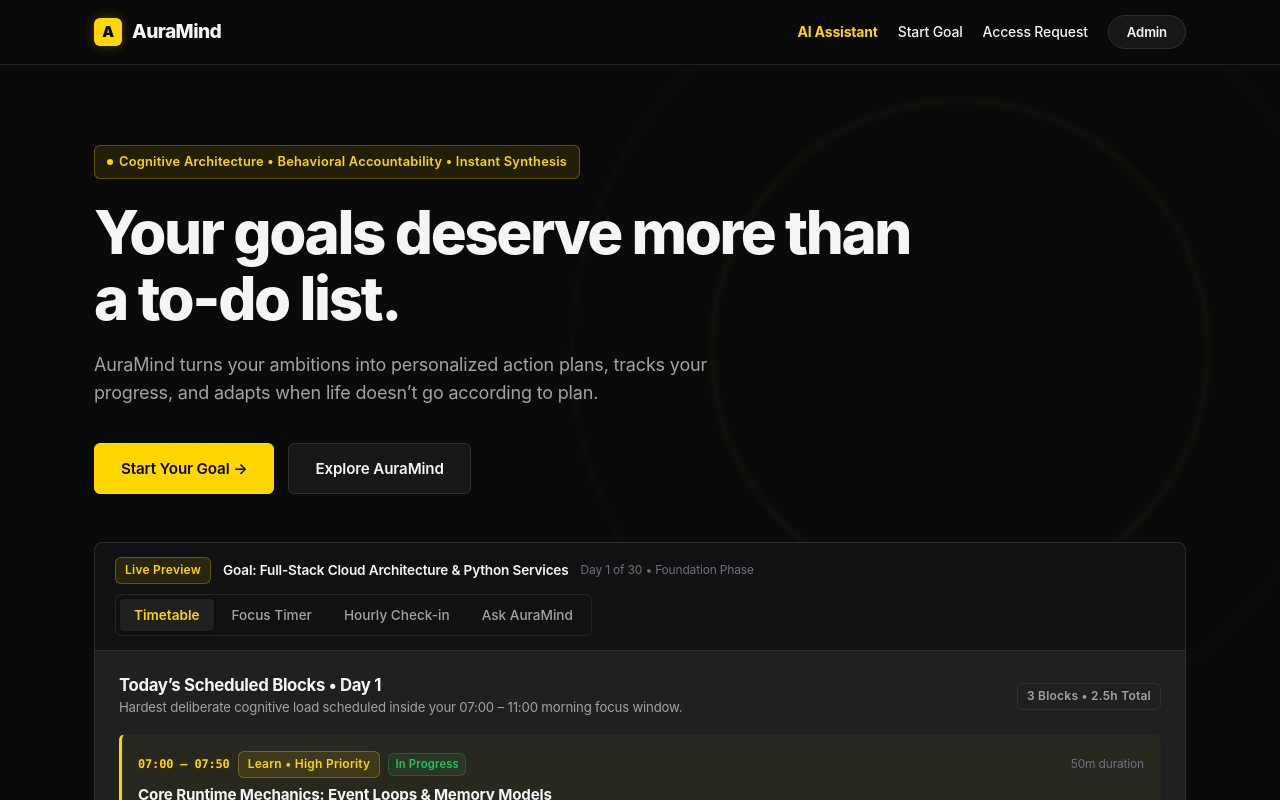
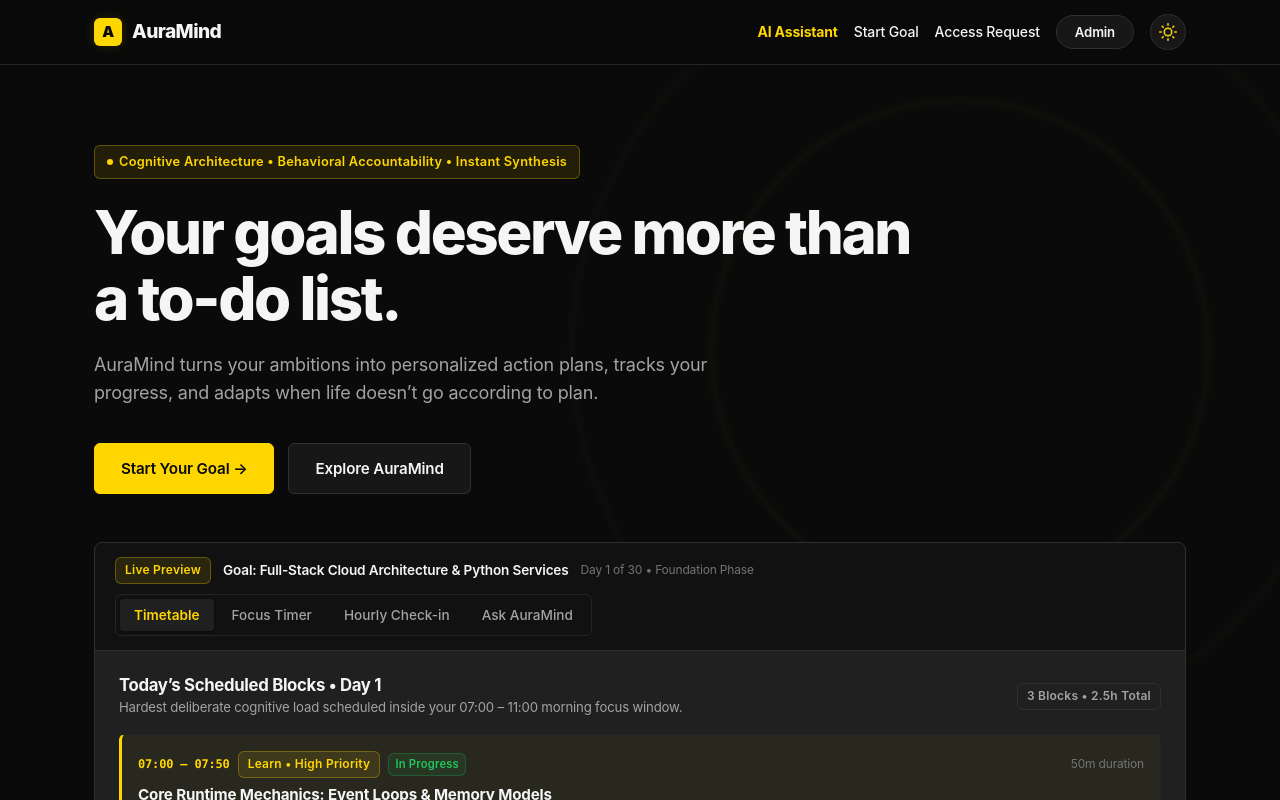
Before and after one commit to Auraflare02/auramind, a Next.js app: page / in a window 1280 px wide. Shown: the top 800 px of the page. Built offline with nearby package versions, Linux system fonts and the light colour scheme.

Commit message:
feat: add dark and light mode switch with smooth theme persistence and zero FOUC

```diff
--- a/app/chat/page.tsx
+++ b/app/chat/page.tsx
@@ -329,7 +329,7 @@ export default function ChatPage() {
                     fontFamily: "ui-monospace, monospace",
                     fontSize: "0.85rem",
                     lineHeight: 1.5,
-                    color: "#F5F5F5",
+                    color: "var(--text-primary)",
                   }}
                 >
                   <code>{p.code}</code>
--- a/app/globals.css
+++ b/app/globals.css
@@ -1,5 +1,7 @@
 :root {
-  /* Brand Color Tokens - Pure Black & Engineered Yellow System */
+  /* Default: Dark Theme */
+  color-scheme: dark;
+
   --bg-primary: #0A0A0A;
   --bg-secondary: #111111;
   --bg-surface: #171717;
@@ -15,13 +17,21 @@
 
   --text-primary: #F5F5F5;
   --text-secondary: #A3A3A3;
-  --text-muted: #6B7280;
+  --text-muted: #737373;
   --text-inverse: #0A0A0A;
 
   --border-subtle: #242424;
   --border-default: #303030;
   --border-strong: #404040;
   --border-accent: rgba(255, 214, 0, 0.35);
+
+  --header-bg: rgba(10, 10, 10, 0.92);
+  --code-bg: #141414;
+  --bento-ring-color: rgba(255, 214, 0, 0.04);
+  --bento-ring-color-subtle: rgba(255, 214, 0, 0.025);
+  --bento-ring-color-faint: rgba(255, 214, 0, 0.015);
+  --card-shadow: 0 1px 3px rgba(0, 0, 0, 0.4);
+  --card-shadow-hover: 0 12px 36px rgba(0, 0, 0, 0.6), 0 0 20px rgba(255, 214, 0, 0.06);
 
   --success: #22C55E;
   --success-bg: rgba(34, 197, 94, 0.10);
@@ -51,6 +61,54 @@
   --transition-normal: 0.25s cubic-bezier(0.16, 1, 0.3, 1);
 }
 
+[data-theme="light"], html.light {
+  color-scheme: light;
+
+  /* Brand Color Tokens - Clean Minimalist Light Mode */
+  --bg-primary: #FAFAFA;
+  --bg-secondary: #F4F4F5;
+  --bg-surface: #FFFFFF;
+  --bg-card: #FFFFFF;
+  --bg-elevated: #F4F4F5;
+  --bg-hover: #E4E4E7;
+
+  /* Engineered High-Contrast Amber Accent for Light Mode */
+  --accent-primary: #D97706;
+  --accent-hover: #B45309;
+  --accent-muted: rgba(217, 119, 6, 0.10);
+  --accent-border: rgba(217, 119, 6, 0.32);
+  --accent-glow: rgba(217, 119, 6, 0.18);
+
+  --text-primary: #09090B;
+  --text-secondary: #52525B;
+  --text-muted: #71717A;
+  --text-inverse: #FFFFFF;
+
+  --border-subtle: #E4E4E7;
+  --border-default: #D4D4D8;
+  --border-strong: #A1A1AA;
+  --border-accent: rgba(217, 119, 6, 0.45);
+
+  --header-bg: rgba(250, 250, 250, 0.90);
+  --code-bg: #F4F4F5;
+  --bento-ring-color: rgba(217, 119, 6, 0.05);
+  --bento-ring-color-subtle: rgba(217, 119, 6, 0.03);
+  --bento-ring-color-faint: rgba(217, 119, 6, 0.015);
+  --card-shadow: 0 1px 3px rgba(0, 0, 0, 0.06), 0 1px 2px rgba(0, 0, 0, 0.04);
+  --card-shadow-hover: 0 10px 28px rgba(0, 0, 0, 0.08), 0 0 16px rgba(217, 119, 6, 0.08);
+
+  --success: #16A34A;
+  --success-bg: rgba(22, 163, 74, 0.08);
+  --success-border: rgba(22, 163, 74, 0.25);
+
+  --error: #DC2626;
+  --error-bg: rgba(220, 38, 38, 0.08);
+  --error-border: rgba(220, 38, 38, 0.25);
+
+  --warning: #D97706;
+  --warning-bg: rgba(217, 119, 6, 0.08);
+}
+
 /* Base Reset */
 *, *::before, *::after {
   box-sizing: border-box;
@@ -62,7 +120,6 @@ html {
   font-size: 16px;
   scroll-behavior: smooth;
   background-color: var(--bg-primary);
-  color-scheme: dark;
 }
 
 body {
@@ -76,6 +133,7 @@ body {
   min-height: 100vh;
   display: flex;
   flex-direction: column;
+  transition: background-color var(--transition-normal), color var(--transition-normal);
 }
 
 /* Custom Scrollbar */
@@ -220,7 +278,7 @@ p {
 .btn-primary:hover:not(:disabled) {
   background-color: var(--accent-hover);
   border-color: var(--accent-hover);
-  box-shadow: 0 2px 12px rgba(255, 214, 0, 0.25);
+  box-shadow: 0 2px 12px var(--accent-glow);
 }
 
 .btn-secondary {
@@ -232,7 +290,7 @@ p {
 .btn-secondary:hover:not(:disabled) {
   background-color: var(--bg-elevated);
   border-color: var(--border-strong);
-  color: #FFFFFF;
+  color: var(--text-primary);
 }
 
 .btn-ghost {
@@ -281,17 +339,18 @@ p {
   border: 1px solid var(--border-default);
   border-radius: var(--radius-lg);
   padding: 24px;
+  box-shadow: var(--card-shadow);
   transition: all var(--transition-fast);
 }
 
 .card:hover {
-  border-color: rgba(255, 214, 0, 0.35);
+  border-color: var(--border-accent);
 }
 
 .card-highlight {
   background-color: var(--bg-card);
-  border: 1px solid rgba(255, 214, 0, 0.3);
-  box-shadow: 0 0 24px rgba(255, 214, 0, 0.05);
+  border: 1px solid var(--border-accent);
+  box-shadow: var(--card-shadow-hover);
 }
 
 /* Bento Card System Matching Reference Design */
@@ -304,14 +363,15 @@ p {
   display: flex;
   flex-direction: column;
   justifyContent: space-between;
+  box-shadow: var(--card-shadow);
   transition: all 0.25s cubic-bezier(0.16, 1, 0.3, 1);
   overflow: hidden;
 }
 
 .bento-card:hover {
-  border-color: rgba(255, 214, 0, 0.45);
+  border-color: var(--border-accent);
   transform: translateY(-2px);
-  box-shadow: 0 12px 36px rgba(0, 0, 0, 0.6), 0 0 20px rgba(255, 214, 0, 0.06);
+  box-shadow: var(--card-shadow-hover);
 }
 
 .bento-card-tag {
@@ -395,7 +455,7 @@ p {
   pointer-events: none;
   z-index: 0;
   border-radius: 50%;
-  background: radial-gradient(circle at center, transparent 38%, rgba(255, 214, 0, 0.04) 39%, transparent 40%, transparent 60%, rgba(255, 214, 0, 0.025) 61%, transparent 62%, transparent 80%, rgba(255, 214, 0, 0.015) 81%, transparent 82%);
+  background: radial-gradient(circle at center, transparent 38%, var(--bento-ring-color) 39%, transparent 40%, transparent 60%, var(--bento-ring-color-subtle) 61%, transparent 62%, transparent 80%, var(--bento-ring-color-faint) 81%, transparent 82%);
 }
 
 .dot-matrix {
@@ -541,7 +601,7 @@ p {
 
 .form-input::placeholder,
 .form-textarea::placeholder {
-  color: #525252;
+  color: var(--text-muted);
 }
 
 .form-input:focus,
--- a/app/goal/[id]/page.tsx
+++ b/app/goal/[id]/page.tsx
@@ -1409,7 +1409,7 @@ export default function GoalHub() {
                       cx="145"
                       cy="145"
                       r="130"
-                      stroke="#202020"
+                      stroke="var(--bg-elevated)"
                       strokeWidth="6"
                       fill="transparent"
                     />
@@ -1529,7 +1529,7 @@ export default function GoalHub() {
                     left: 0,
                     width: "100vw",
                     height: "100vh",
-                    backgroundColor: "#0A0A0A",
+                    backgroundColor: "var(--bg-primary)",
                     zIndex: 9999,
                     display: "flex",
                     flexDirection: "column",
@@ -1561,7 +1561,7 @@ export default function GoalHub() {
                         cx="190"
                         cy="190"
                         r="170"
-                        stroke="#202020"
+                        stroke="var(--bg-elevated)"
                         strokeWidth="8"
                         fill="transparent"
                       />
--- a/app/layout.tsx
+++ b/app/layout.tsx
@@ -1,6 +1,7 @@
 import "./globals.css";
 import type { Metadata } from "next";
 import Link from "next/link";
+import ThemeToggle from "@/components/ThemeToggle";
 
 export const metadata: Metadata = {
   title: "AuraMind — AI Accountability & Goal Execution Platform",
@@ -9,22 +10,28 @@ export const metadata: Metadata = {
 
 export default function RootLayout({ children }: { children: React.ReactNode }) {
   return (
-    <html lang="en">
+    <html lang="en" suppressHydrationWarning>
       <head>
         <meta name="viewport" content="width=device-width, initial-scale=1" />
         <meta name="theme-color" content="#0A0A0A" />
+        <script
+          dangerouslySetInnerHTML={{
+            __html: `(function(){try{var s=localStorage.getItem('auramind_theme')||'dark';document.documentElement.setAttribute('data-theme',s);document.documentElement.classList.add(s);var m=document.querySelector('meta[name="theme-color"]');if(m)m.setAttribute('content',s==='light'?'#FAFAFA':'#0A0A0A');}catch(e){}})();`,
+          }}
+        />
       </head>
       <body>
         {/* TOP WORKSPACE NAVIGATION */}
         <header
           style={{
             borderBottom: "1px solid var(--border-subtle)",
-            backgroundColor: "rgba(10, 10, 10, 0.92)",
+            backgroundColor: "var(--header-bg)",
             backdropFilter: "blur(14px)",
             WebkitBackdropFilter: "blur(14px)",
             position: "sticky",
             top: 0,
             zIndex: 100,
+            transition: "background-color var(--transition-normal), border-color var(--transition-normal)",
           }}
         >
           <div
@@ -57,8 +64,9 @@ export default function RootLayout({ children }: { children: React.ReactNode })
                   justifyContent: "center",
                   fontWeight: 900,
                   fontSize: "15px",
-                  color: "#0A0A0A",
-                  boxShadow: "0 0 12px rgba(255, 214, 0, 0.25)",
+                  color: "var(--text-inverse)",
+                  boxShadow: "0 0 12px var(--accent-glow)",
+                  transition: "background-color var(--transition-fast)",
                 }}
               >
                 A
@@ -76,7 +84,7 @@ export default function RootLayout({ children }: { children: React.ReactNode })
             </Link>
 
             {/* NAV LINKS */}
-            <nav style={{ display: "flex", alignItems: "center", gap: "20px" }}>
+            <nav style={{ display: "flex", alignItems: "center", gap: "16px" }}>
               <Link
                 href="/chat"
                 style={{
@@ -116,19 +124,22 @@ export default function RootLayout({ children }: { children: React.ReactNode })
               <Link
                 href="/admin"
                 style={{
-                  color: "#F5F5F5",
+                  color: "var(--text-primary)",
                   textDecoration: "none",
                   fontSize: "0.825rem",
                   fontWeight: 600,
                   padding: "6px 18px",
                   borderRadius: "9999px",
-                  backgroundColor: "#171717",
-                  border: "1px solid #303030",
+                  backgroundColor: "var(--bg-surface)",
+                  border: "1px solid var(--border-default)",
                   transition: "all var(--transition-fast)",
                 }}
               >
                 Admin
               </Link>
+
+              {/* Dark / Light Mode Switch */}
+              <ThemeToggle />
 
               {/* Status Indicator */}
               <div
--- /dev/null
+++ b/components/ThemeToggle.tsx
@@ -0,0 +1,136 @@
+"use client";
+
+import { useEffect, useState } from "react";
+
+export default function ThemeToggle() {
+  const [theme, setTheme] = useState<"dark" | "light">("dark");
+  const [mounted, setMounted] = useState(false);
+
+  useEffect(() => {
+    try {
+      const storedTheme = localStorage.getItem("auramind_theme");
+      if (storedTheme === "light" || storedTheme === "dark") {
+        setTheme(storedTheme);
+        document.documentElement.setAttribute("data-theme", storedTheme);
+        document.documentElement.classList.remove("dark", "light");
+        document.documentElement.classList.add(storedTheme);
+      } else {
+        const prefersDark = window.matchMedia("(prefers-color-scheme: dark)").matches;
+        const initialTheme = prefersDark ? "dark" : "dark"; // Default to dark brand identity
+        setTheme(initialTheme);
+        document.documentElement.setAttribute("data-theme", initialTheme);
+        document.documentElement.classList.remove("dark", "light");
+        document.documentElement.classList.add(initialTheme);
+      }
+    } catch {
+      // Fallback
+    }
+    setMounted(true);
+  }, []);
+
+  const toggleTheme = () => {
+    const nextTheme = theme === "dark" ? "light" : "dark";
+    setTheme(nextTheme);
+    try {
+      localStorage.setItem("auramind_theme", nextTheme);
+      document.documentElement.setAttribute("data-theme", nextTheme);
+      document.documentElement.classList.remove("dark", "light");
+      document.documentElement.classList.add(nextTheme);
+
+      const metaThemeColor = document.querySelector('meta[name="theme-color"]');
+      if (metaThemeColor) {
+        metaThemeColor.setAttribute("content", nextTheme === "light" ? "#FAFAFA" : "#0A0A0A");
+      }
+    } catch {
+      // Storage error handled
+    }
+  };
+
+  if (!mounted) {
+    return (
+      <div
+        style={{
+          width: "36px",
+          height: "36px",
+          borderRadius: "9999px",
+          backgroundColor: "var(--bg-surface)",
+          border: "1px solid var(--border-default)",
+          opacity: 0,
+        }}
+        aria-hidden="true"
+      />
+    );
+  }
+
+  const isDark = theme === "dark";
+
+  return (
+    <button
+      type="button"
+      onClick={toggleTheme}
+      aria-label={isDark ? "Switch to light theme" : "Switch to dark theme"}
+      title={isDark ? "Switch to light theme" : "Switch to dark theme"}
+      style={{
+        display: "inline-flex",
+        alignItems: "center",
+        justifyContent: "center",
+        width: "36px",
+        height: "36px",
+        borderRadius: "9999px",
+        backgroundColor: "var(--bg-surface)",
+        border: "1px solid var(--border-default)",
+        color: "var(--accent-primary)",
+        cursor: "pointer",
+        transition: "all var(--transition-fast)",
+      }}
+      onMouseEnter={(e) => {
+        e.currentTarget.style.backgroundColor = "var(--bg-elevated)";
+        e.currentTarget.style.borderColor = "var(--border-strong)";
+      }}
+      onMouseLeave={(e) => {
+        e.currentTarget.style.backgroundColor = "var(--bg-surface)";
+        e.currentTarget.style.borderColor = "var(--border-default)";
+      }}
+    >
+      {isDark ? (
+        // Sun Icon
+        <svg
+          width="18"
+          height="18"
+          viewBox="0 0 24 24"
+          fill="none"
+          stroke="currentColor"
+          strokeWidth="2"
+          strokeLinecap="round"
+          strokeLinejoin="round"
+          style={{ transition: "transform var(--transition-fast)" }}
+        >
+          <circle cx="12" cy="12" r="5" />
+          <line x1="12" y1="1" x2="12" y2="3" />
+          <line x1="12" y1="21" x2="12" y2="23" />
+          <line x1="4.22" y1="4.22" x2="5.64" y2="5.64" />
+          <line x1="18.36" y1="18.36" x2="19.78" y2="19.78" />
+          <line x1="1" y1="12" x2="3" y2="12" />
+          <line x1="21" y1="12" x2="23" y2="12" />
+          <line x1="4.22" y1="19.78" x2="5.64" y2="18.36" />
+          <line x1="18.36" y1="5.64" x2="19.78" y2="4.22" />
+        </svg>
+      ) : (
+        // Moon Icon
+        <svg
+          width="17"
+          height="17"
+          viewBox="0 0 24 24"
+          fill="none"
+          stroke="currentColor"
+          strokeWidth="2"
+          strokeLinecap="round"
+          strokeLinejoin="round"
+          style={{ transition: "transform var(--transition-fast)" }}
+        >
+          <path d="M21 12.79A9 9 0 1 1 11.21 3 7 7 0 0 0 21 12.79z" />
+        </svg>
+      )}
+    </button>
+  );
+}
```
